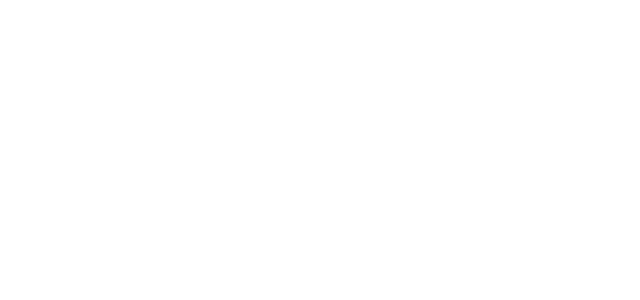
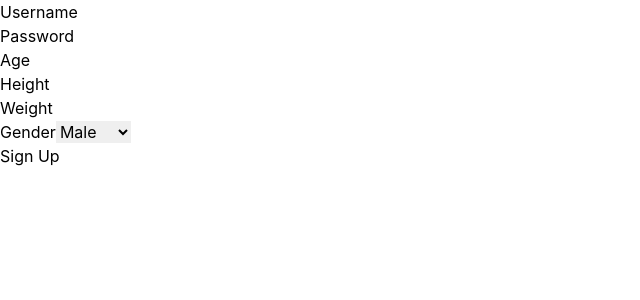
Before and after one commit to jkim333/T3A2-B-Full-Stack-App, a React (Create React App) app in the folder fe/: page /signup in a window 1280 px wide. Before the commit this address had no page. Shown: the top 300 px of the page, without its empty margins (0-640 px from the left). Built offline with nearby package versions, Linux system fonts and the light colour scheme.

Commit message:
Fix errors on signup page.

```diff
--- a/fe/src/App.js
+++ b/fe/src/App.js
@@ -1,5 +1,6 @@
 import "./App.css";
-import Login from "./pages/Login";
+// import Login from "./pages/Login";
+import Signup from "./pages/Signup";
 import { Routes, Route, Link } from "react-router-dom";
 
 function App() {
@@ -7,7 +8,8 @@
     <>
       <Routes>
         {/* <Route path="/" element={<Home />} /> */}
-        <Route path="/login" element={<Login />} />
+        {/* <Route path="/login" element={<Login />} /> */}
+        <Route path="/signup" element={<Signup />} />
       </Routes>
     </>
   );
--- a/fe/src/pages/Signup.js
+++ b/fe/src/pages/Signup.js
@@ -3,10 +3,10 @@
 export default function Signup() {
   const [username, setUsername] = useState("");
   const [password, setPassword] = useState("");
-  const [age, setAge] = useState(null);
-  const [height, setHeight] = useState(null);
-  const [weight, setWeight] = useState(null);
-  const [isMale, setIsMale] = useState(true);
+  const [age, setAge] = useState("");
+  const [height, setHeight] = useState("");
+  const [weight, setWeight] = useState("");
+  const [gender, setGender] = useState("male");
 
   const handleChangeUsername = (e) => {
     setUsername(e.target.value);
@@ -14,10 +14,6 @@
 
   const handleChangePassword = (e) => {
     setPassword(e.target.value);
-  };
-
-  const handleChangeAge = (e) => {
-    setAge(parseInt(e.target.value));
   };
 
   const handleChangeAge = (e) => {
@@ -32,17 +28,25 @@
     setWeight(parseInt(e.target.value));
   };
 
+  const handleChangeGender = (e) => {
+    setGender(e.target.value);
+  };
+
   const handleSubmit = (e) => {
     e.preventDefault();
-    console.log(email);
+    console.log(username);
     console.log(password);
+    console.log(age);
+    console.log(height);
+    console.log(weight);
+    console.log(gender);
   };
 
   return (
     <div>
       <form onSubmit={handleSubmit}>
         <div>
-          <label for="username">Username</label>
+          <label htmlFor="username">Username</label>
           <input
             type="username"
             value={username}
@@ -50,7 +54,7 @@
           ></input>
         </div>
         <div>
-          <label for="password">Password</label>
+          <label htmlFor="password">Password</label>
           <input
             type="password"
             value={password}
@@ -58,11 +62,11 @@
           ></input>
         </div>
         <div>
-          <label for="age">Age</label>
+          <label htmlFor="age">Age</label>
           <input type="number" value={age} onChange={handleChangeAge}></input>
         </div>
         <div>
-          <label for="height">Height</label>
+          <label htmlFor="height">Height</label>
           <input
             type="number"
             value={height}
@@ -70,7 +74,7 @@
           ></input>
         </div>
         <div>
-          <label for="weight">Weight</label>
+          <label htmlFor="weight">Weight</label>
           <input
             type="number"
             value={weight}
@@ -78,12 +82,13 @@
           ></input>
         </div>
         <div>
-          <label for="weight">Weight</label>
-          <input
-            type="number"
-            value={weight}
-            onChange={handleChangeWeight}
-          ></input>
+          <label htmlFor="gender" value={gender}>
+            Gender
+          </label>
+          <select name="gender" id="gender" onChange={handleChangeGender}>
+            <option value="male">Male</option>
+            <option value="female">Female</option>
+          </select>
         </div>
         <button type="submit">Sign Up</button>
       </form>
```
Also changed, not shown: 2 other files (tests, documents, lock files or other folders).
